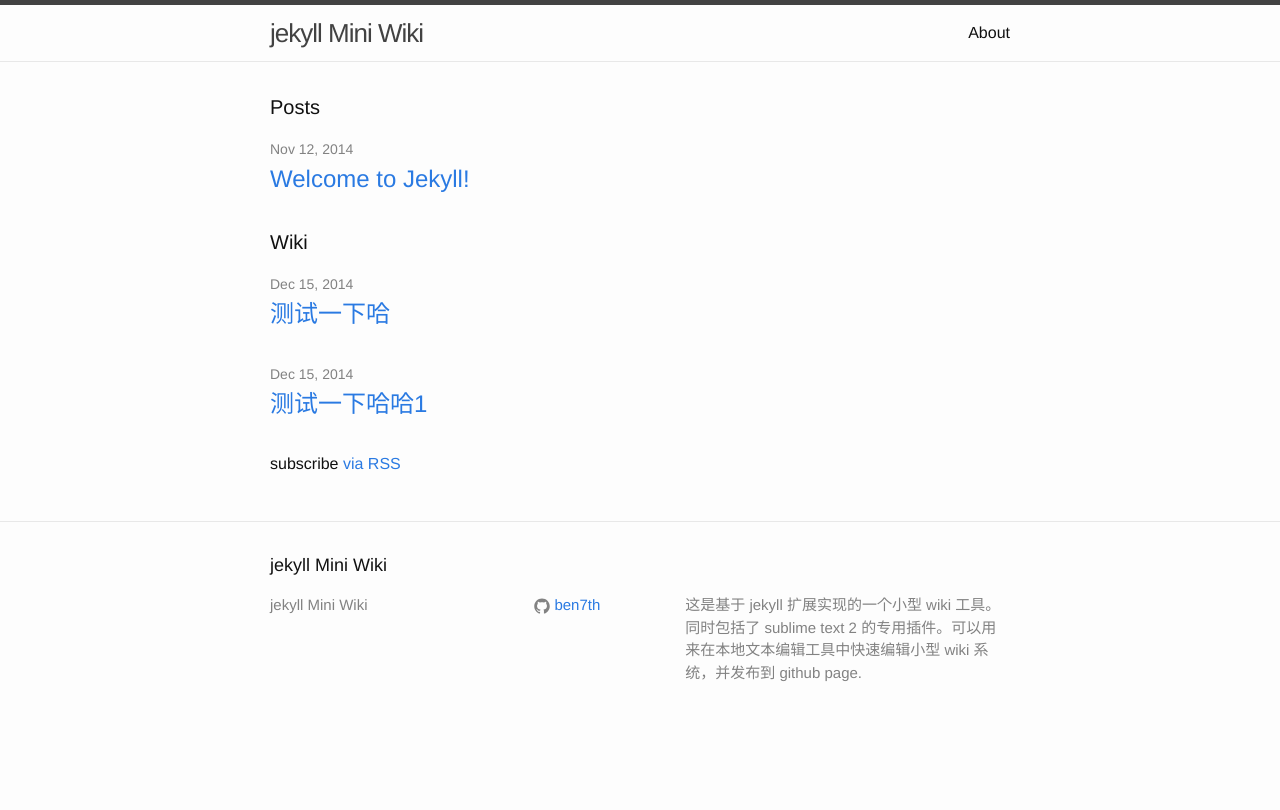
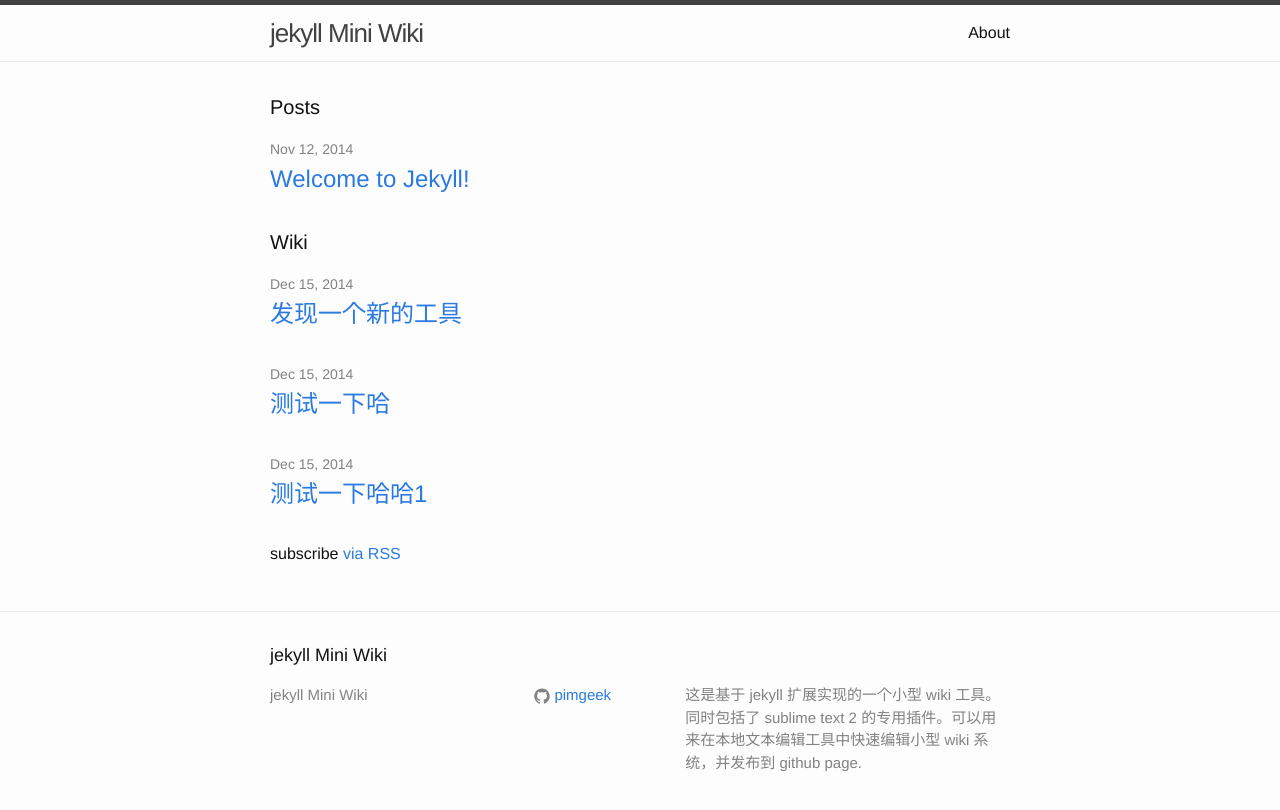
Before and after one commit to pimgeek/jekyll, a Jekyll site: the page built from index.html, in a window 1280 px wide. Shown: the top 810 px of the page. Built offline with Jekyll 4.4.1, drawn with Linux system fonts in a browser that asks for light colours; Markdown is read by kramdown in place of the engine named in the settings.

Commit message:
第一次提交

```diff
--- a/_config.yml
+++ b/_config.yml
@@ -2,9 +2,9 @@
 title: jekyll Mini Wiki
 description: > # this means to ignore newlines until "baseurl:"
   这是基于 jekyll 扩展实现的一个小型 wiki 工具。同时包括了 sublime text 2 的专用插件。可以用来在本地文本编辑工具中快速编辑小型 wiki 系统，并发布到 github page.
-baseurl: "/jekyll-miniwiki" # the subpath of your site, e.g. /blog
+baseurl: "/4ye-wiki" # the subpath of your site, e.g. /blog
 url: "http://yourdomain.com" # the base hostname & protocol for your site
-github_username: ben7th
+github_username: pimgeek
 
 encoding: UTF-8
 
--- /dev/null
+++ b/_miniwiki/发现一个新的工具.markdown
@@ -0,0 +1,5 @@
+---
+layout: post
+title: 发现一个新的工具
+permalink: 1416556041.html
+---
--- a/_miniwiki/测试一下哈.markdown
+++ b/_miniwiki/测试一下哈.markdown
@@ -4,4 +4,4 @@ title: 测试一下哈
 permalink: 1416304735.html
 ---
 
-fsadfsdafsdf
+测试结束了
--- a/_miniwiki/测试一下哈哈1.markdown
+++ b/_miniwiki/测试一下哈哈1.markdown
@@ -3,3 +3,5 @@ layout: post
 title: 测试一下哈哈1
 permalink: 1416304735.html
 ---
+
+[测试一下哈](1416304735.html)
```
